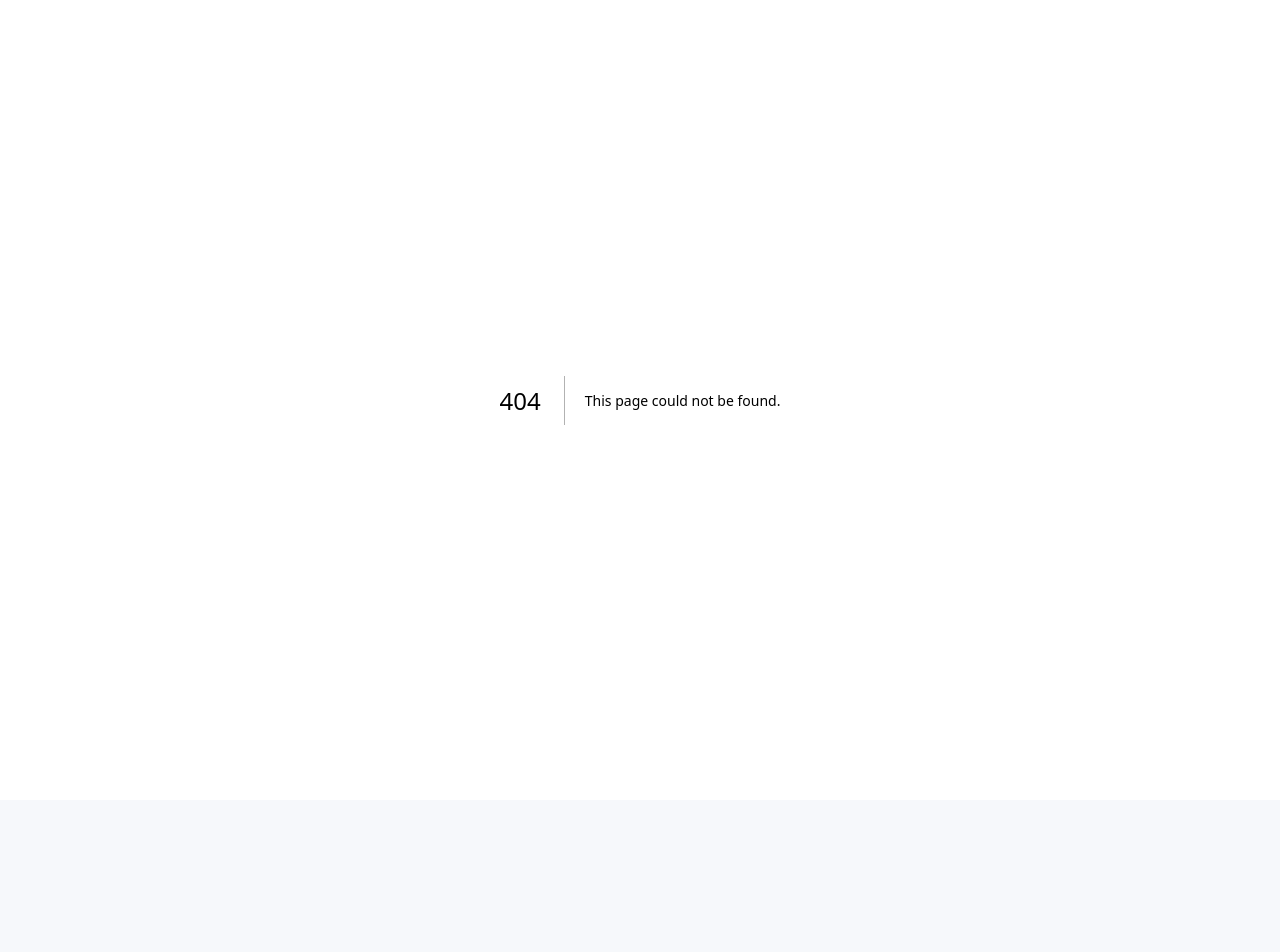
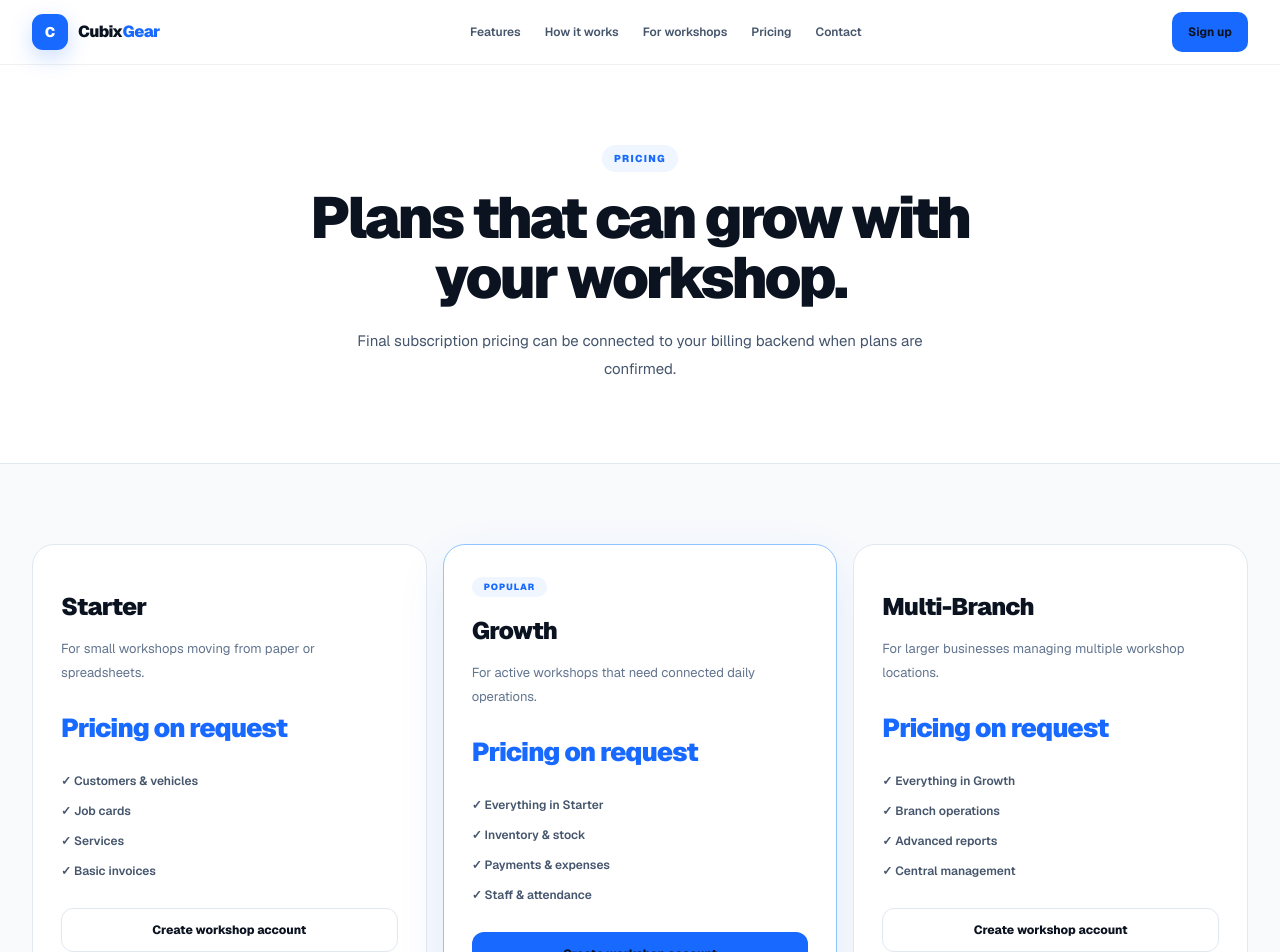
Before and after one commit to amnas-cubixmet/cubegears-public-website, a Next.js app: page /pricing in a window 1280 px wide. Before the commit this address had no page. Shown: the top 952 px of the page. Before the commit the page ends 800 px from the top, so only its background shows below. Built offline with nearby package versions, Linux system fonts and the light colour scheme.

Commit message:
Add CubixGear public website pages

```diff
--- /dev/null
+++ b/app/pricing/page.tsx
@@ -0,0 +1,52 @@
+import Link from "next/link";
+import { PublicHeader } from "@/components/PublicHeader";
+import { PublicFooter } from "@/components/PublicFooter";
+
+const plans = [
+  ["Starter", "For small workshops moving from paper or spreadsheets.", ["Customers & vehicles", "Job cards", "Services", "Basic invoices"]],
+  ["Growth", "For active workshops that need connected daily operations.", ["Everything in Starter", "Inventory & stock", "Payments & expenses", "Staff & attendance"]],
+  ["Multi-Branch", "For larger businesses managing multiple workshop locations.", ["Everything in Growth", "Branch operations", "Advanced reports", "Central management"]],
+];
+
+export default function PricingPage() {
+  return (
+    <main className="min-h-screen bg-[#f8fafc] text-[#0b1220]">
+      <PublicHeader />
+
+      <section className="border-b border-slate-200 bg-white">
+        <div className="page-shell py-16 text-center sm:py-20">
+          <span className="inline-flex rounded-full bg-blue-50 px-3 py-1.5 text-[10px] font-black uppercase tracking-[.14em] text-[#1769ff]">Pricing</span>
+          <h1 className="mx-auto mt-4 max-w-3xl text-[40px] font-black leading-[1.03] tracking-[-.05em] sm:text-[58px]">
+            Plans that can grow with your workshop.
+          </h1>
+          <p className="mx-auto mt-5 max-w-xl text-[15px] leading-7 text-slate-600">
+            Final subscription pricing can be connected to your billing backend when plans are confirmed.
+          </p>
+        </div>
+      </section>
+
+      <section className="page-shell py-16 sm:py-20">
+        <div className="grid gap-4 lg:grid-cols-3">
+          {plans.map(([name, description, items], index) => (
+            <article key={name as string} className={"rounded-[22px] border bg-white p-6 sm:p-7 " + (index === 1 ? "border-blue-300 shadow-[0_18px_50px_rgba(23,105,255,.09)]" : "border-slate-200")}>
+              {index === 1 ? <span className="rounded-full bg-blue-50 px-3 py-1 text-[9px] font-black uppercase tracking-[.12em] text-[#1769ff]">Popular</span> : null}
+              <h2 className="mt-4 text-[24px] font-black tracking-[-.03em]">{name as string}</h2>
+              <p className="mt-3 min-h-12 text-[13px] leading-6 text-slate-500">{description as string}</p>
+              <p className="mt-6 text-[26px] font-black tracking-[-.035em] text-[#1769ff]">Pricing on request</p>
+              <div className="mt-6 space-y-3">
+                {(items as string[]).map((item) => (
+                  <p key={item} className="text-[12px] font-semibold text-slate-600">✓ {item}</p>
+                ))}
+              </div>
+              <Link href="/signup" className={"mt-7 inline-flex h-11 w-full items-center justify-center rounded-xl text-[12px] font-extrabold " + (index === 1 ? "bg-[#1769ff] text-white" : "border border-slate-200 text-slate-800")}>
+                Create workshop account
+              </Link>
+            </article>
+          ))}
+        </div>
+      </section>
+
+      <PublicFooter />
+    </main>
+  );
+}
```
